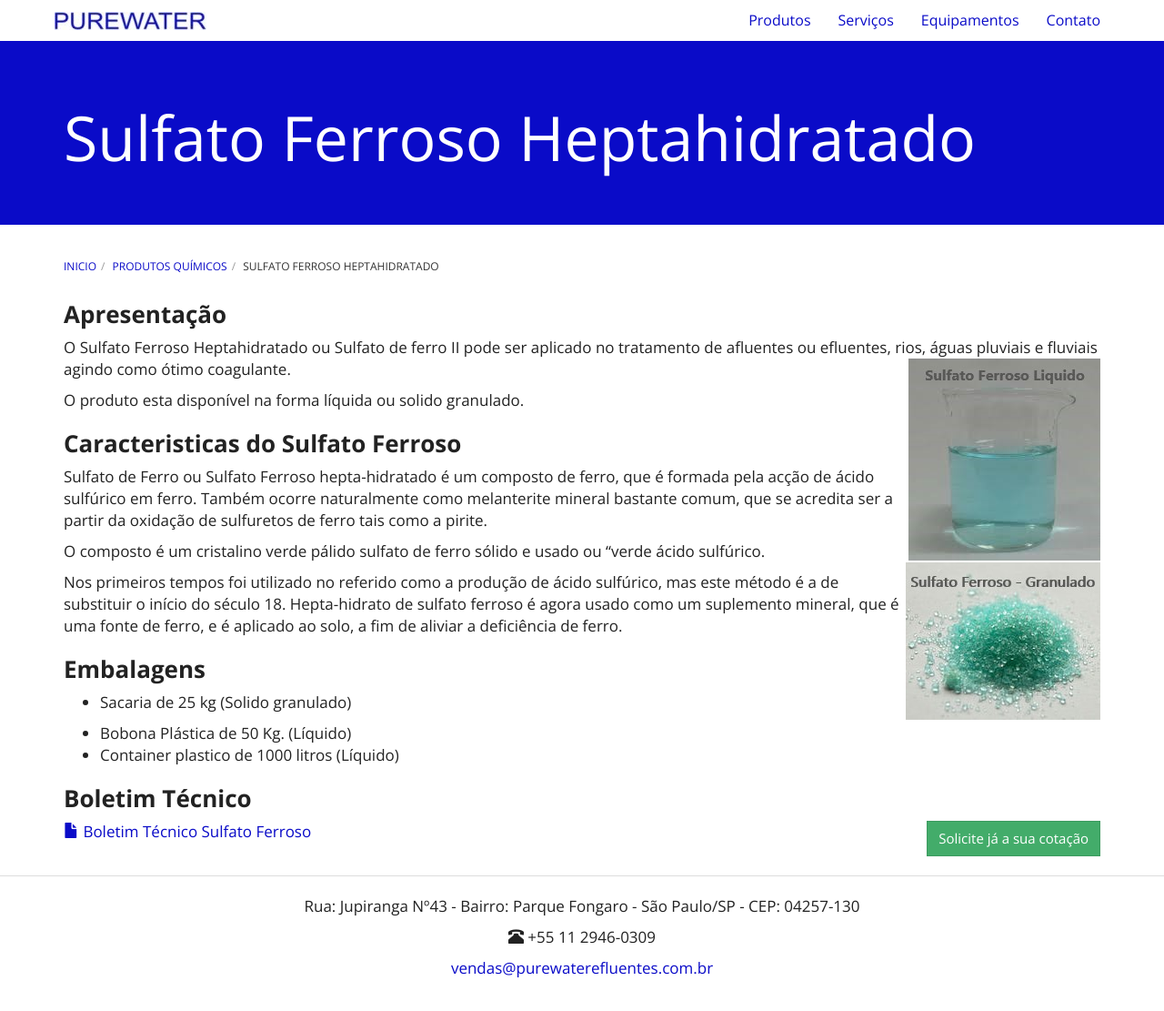
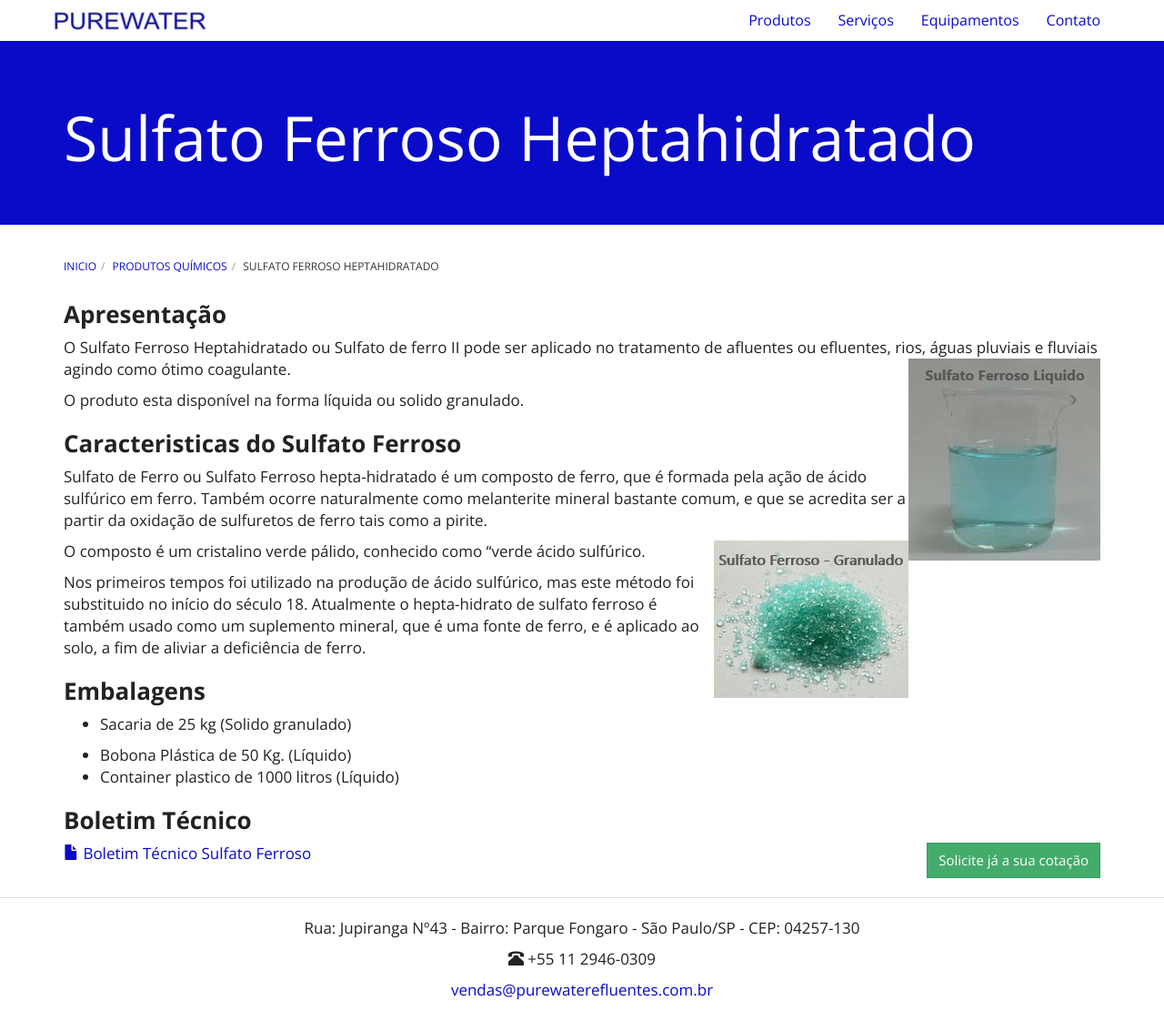
Before and after one commit to purewaterefluentes/purewaterefluentes.github.io, a Jekyll site: the page built from produtos/sulfato-ferroso.md, in a window 1280 px wide and 1111 px high. Shown: the whole window at 91% size. Built offline with Jekyll 4.4.1, drawn with Linux system fonts in a browser that asks for light colours; nearby versions of some CDN libraries; library files that are not in the unit come from our copies.

Commit message:
Update sulfato-ferroso.md

```diff
--- a/produtos/sulfato-ferroso.md
+++ b/produtos/sulfato-ferroso.md
@@ -11,12 +11,14 @@ O produto esta disponível na forma líquida ou solido granulado.
 
 ### **Caracteristicas do Sulfato Ferroso**
 
-Sulfato de Ferro ou Sulfato Ferroso hepta-hidratado é um composto de ferro, que é formada pela acção de ácido sulfúrico em ferro. Também ocorre naturalmente como melanterite mineral bastante comum, que se acredita ser a partir da oxidação de sulfuretos de ferro tais como a pirite.
+Sulfato de Ferro ou Sulfato Ferroso hepta-hidratado é um composto de ferro, que é formada pela ação de ácido sulfúrico em ferro.
+Também ocorre naturalmente como melanterite mineral bastante comum, e que se acredita ser a partir da oxidação de sulfuretos de ferro tais como a pirite.
 
-O composto é um cristalino verde pálido sulfato de ferro sólido e usado ou "verde ácido sulfúrico.
+O composto é um cristalino verde pálido, conhecido como "verde ácido sulfúrico.
 <img class="img-responsive pull-right" style="max-width: 48%;" src="../../website/images/pequeno/sulfato ferroso heptahidratado.jpg" alt="Sulfato Ferroso">
 
-Nos primeiros tempos foi utilizado no referido como a produção de ácido sulfúrico, mas este método é a de substituir o início do século 18. Hepta-hidrato de sulfato ferroso é agora usado como um suplemento mineral, que é uma fonte de ferro, e é aplicado ao solo, a fim de aliviar a deficiência de ferro.
+Nos primeiros tempos foi utilizado na produção de ácido sulfúrico, mas este método foi substituido no início do século 18.
+Atualmente o hepta-hidrato de sulfato ferroso é também usado como um suplemento mineral, que é uma fonte de ferro, e é aplicado ao solo, a fim de aliviar a deficiência de ferro.
 
 ### **Embalagens**
 
```
